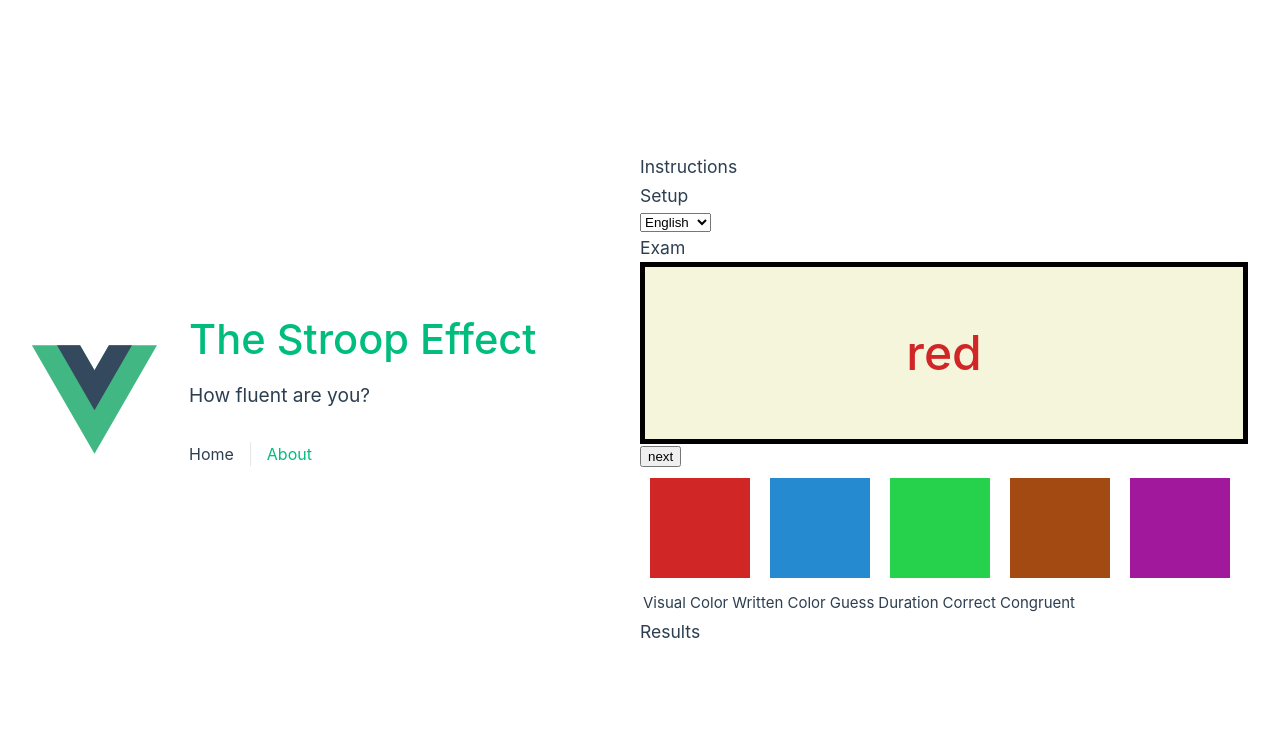
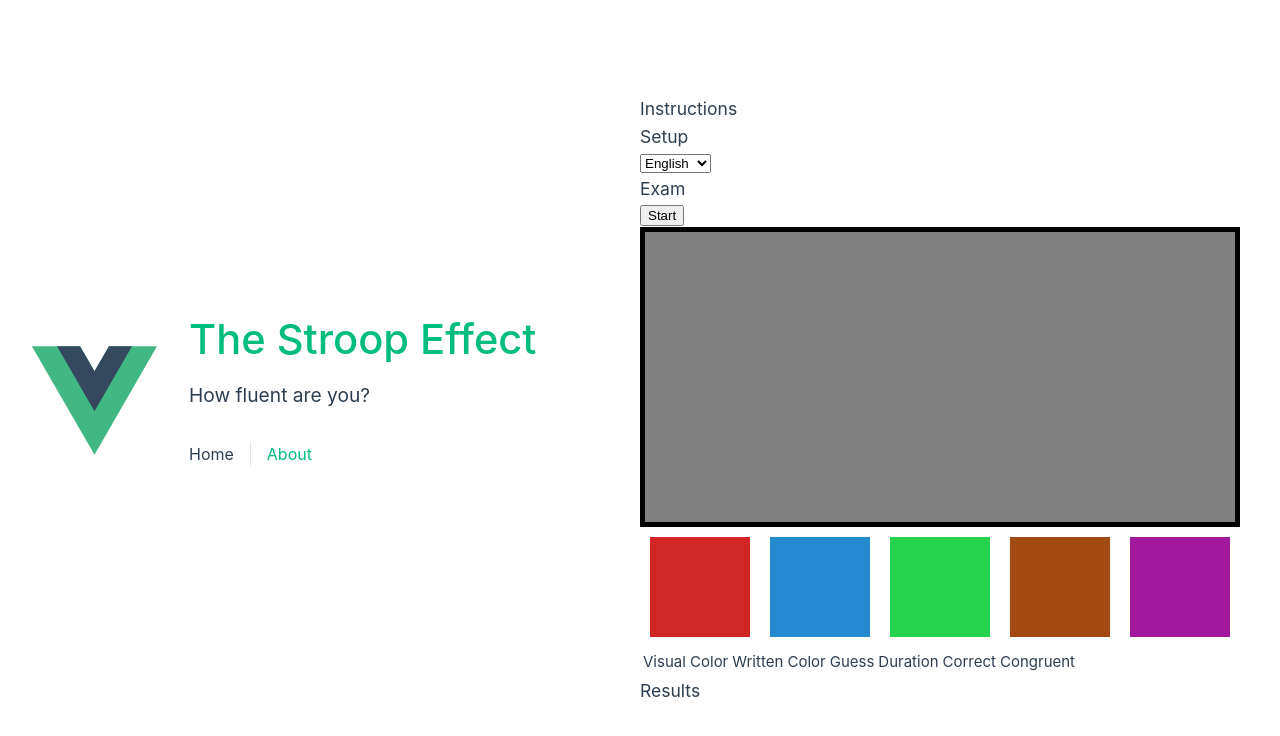
Before and after one commit to davidtorosyan/strooplang, a Vue app: page / in a window 1280 px wide. Shown: the top 736 px of the page. Built offline with nearby package versions, Linux system fonts and the light colour scheme.

Commit message:
Limit number of stimuli

```diff
--- a/src/components/StroopExam.vue
+++ b/src/components/StroopExam.vue
@@ -1,6 +1,6 @@
 <script setup lang="ts">
 import { ref, computed, type Ref } from 'vue'
-import type { Color, GuessResult } from '@/data/types';
+import type { Color, Response, Stimulus } from '@/data/types';
 import { colorRecords } from '@/data/colors';
 import { colorSet } from '@/data/sets';
 import { useExamSettingsStore } from '@/stores/examSettings'
@@ -8,35 +8,59 @@ import { random, randomColor } from '@/utils/rand';
 import { Timer } from '@/utils/timer';
 
 const examSettings = useExamSettingsStore()
+const examLength = 5
 
-const visualColor: Ref<Color> = ref('red')
-const lexicalColor: Ref<Color> = ref('red')
+const runningExam = ref(false)
+const stimuli: Ref<Stimulus[]> = ref([])
+const responses: Ref<Response[]> = ref([])
+const index = ref(0)
 
-const hex = computed(() => colorRecords[visualColor.value].hex)
-const name = computed(() => colorRecords[lexicalColor.value].names[examSettings.lang])
-
-const guesses: Ref<GuessResult[]> = ref([])
+const stimulus = computed(() => stimuli.value[index.value])
+const hex = computed(() => runningExam.value ? colorRecords[stimulus.value.visual].hex : '')
+const name = computed(() => runningExam.value ? colorRecords[stimulus.value.lexical].names[examSettings.lang] : '')
 
 const timer = new Timer()
 
-function next() {
-  const congruent = random(0, 1) === 1
-  visualColor.value = randomColor()
-  lexicalColor.value = congruent ? visualColor.value : randomColor()
+function startExam() {
+  stimuli.value = createStimuli()
+  index.value = 0
+  runningExam.value = true
   timer.reset()
 }
 
-function guess(color: Color) {
-  guesses.value.push({
-    index: guesses.value.length,
-    visual: visualColor.value,
-    lexical: lexicalColor.value,
+function stopExam() {
+  runningExam.value = false
+}
+
+function createStimulus(): Stimulus {
+  const congruent = random(0, 1) === 1
+  const visual = randomColor()
+  const lexical = congruent ? visual : randomColor()
+  return {
+    visual,
+    lexical,
+    congruent,
+  }
+}
+
+function createStimuli(): Stimulus[] {
+  return Array.from({ length: examLength }, createStimulus);
+}
+
+function respond(color: Color) {
+  responses.value.push({
+    index: index.value,
+    stimulus: stimulus.value,
     guess: color,
     durationMs: timer.elapsedMs(),
-    correct: visualColor.value === color,
-    congruent: visualColor.value === lexicalColor.value,
+    correct: stimulus.value.visual === color,
   })
-  next()
+  index.value++
+  timer.reset()
+
+  if (index.value === stimuli.value.length) {
+    stopExam()
+  }
 }
 
 </script>
@@ -45,15 +69,18 @@ function guess(color: Color) {
   <h3>
     Exam
   </h3>
-  <div class="stage">
-    <span class="word">{{ name }}</span>
+  <div v-if="runningExam">
+    <button @click="stopExam">Stop</button>
   </div>
-  <div>
-    <button @click="next">next</button>
+  <div v-else>
+    <button @click="startExam">Start</button>
+  </div>
+  <div :class="['stage', { disabled: !runningExam }]">
+    <span v-if="runningExam" class="word">{{ name }}</span>
   </div>
   <div class="controls">
-    <button @click="guess(choice)" :style="`background-color: ${colorRecords[choice].hex};`" v-for="choice in colorSet"
-      :key="choice">
+    <button :disabled="!runningExam" @click="respond(choice)" :style="`background-color: ${colorRecords[choice].hex};`"
+      v-for="choice in colorSet" :key="choice">
       {{ choice }}
     </button>
   </div>
@@ -67,13 +94,11 @@ function guess(color: Color) {
         <th>Correct</th>
         <th>Congruent</th>
       </tr>
-      <tr v-for="guess in guesses" :key="guess.index">
-        <td>{{ guess.visual }}</td>
-        <td>{{ guess.lexical }}</td>
+      <tr v-for="guess in responses" :key="guess.index">
+        <td>{{ guess.stimulus }}</td>
         <td>{{ guess.guess }}</td>
         <td>{{ guess.durationMs }} milliseconds</td>
         <td>{{ guess.correct }}</td>
-        <td>{{ guess.congruent }}</td>
       </tr>
     </table>
   </div>
@@ -92,8 +117,17 @@ function guess(color: Color) {
   border-style: solid;
   text-align: center;
   background-color: beige;
-  padding-top: 3rem;
-  padding-bottom: 3rem;
+  width: 600px;
+  height: 300px;
+}
+
+.stage.disabled {
+  background-color: grey;
+  font-size: 0px;
+}
+
+.stage.disabled .word {
+  font-size: 0px;
 }
 
 .controls>button {
```
Also changed, not shown: src/data/types.ts (+12 -3 lines).
